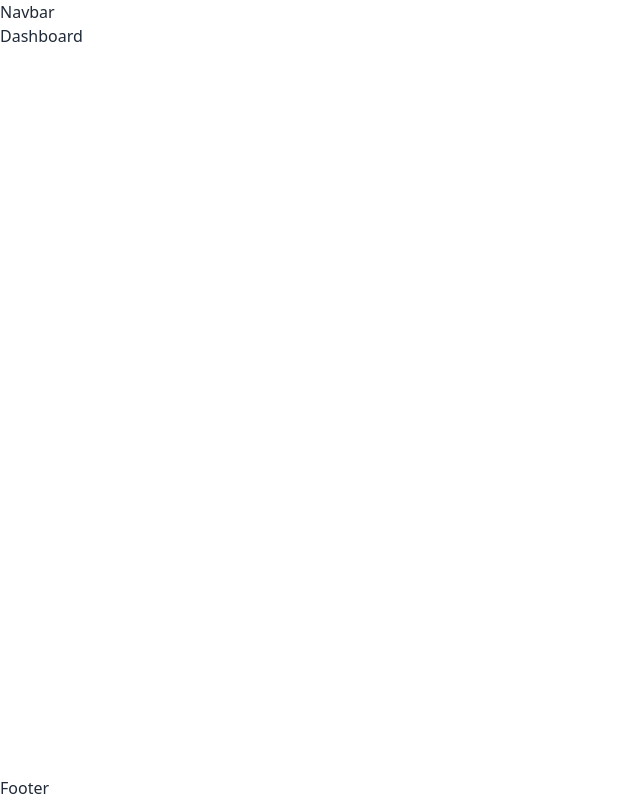
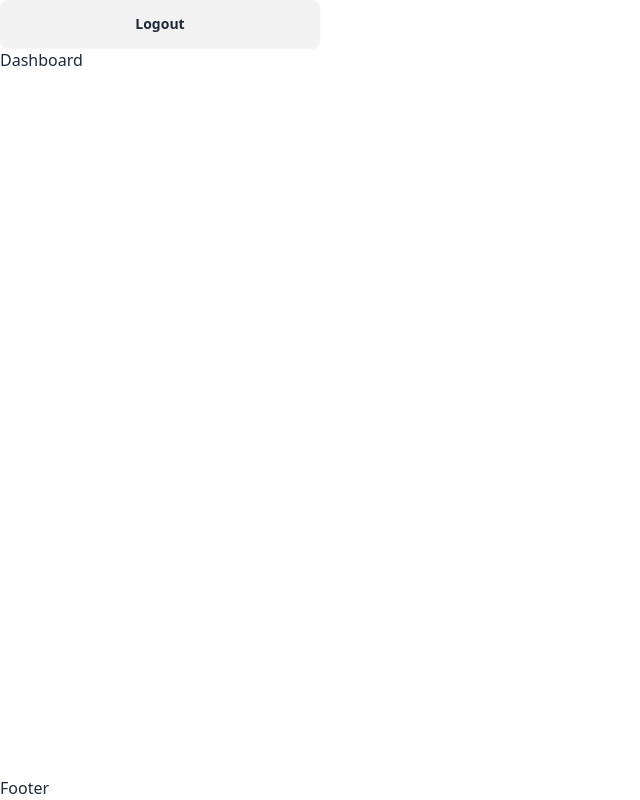
Before and after one commit to FilipAlberski/fizjo, a React (Vite) app in the folder client/: page /dashboard in a window 1280 px wide. Shown: the whole page, without its empty margins (0-640 px from the left). Built offline with nearby package versions, Linux system fonts and the light colour scheme.

Commit message:
testing logout button

```diff
--- a/client/src/components/Navbar.tsx
+++ b/client/src/components/Navbar.tsx
@@ -1,7 +1,12 @@
 import React from 'react';
+import LogoutButton from './LogoutButton';
 
 const Navbar = () => {
-  return <div>Navbar</div>;
+  return (
+    <div>
+      <LogoutButton />
+    </div>
+  );
 };
 
 export default Navbar;
```
